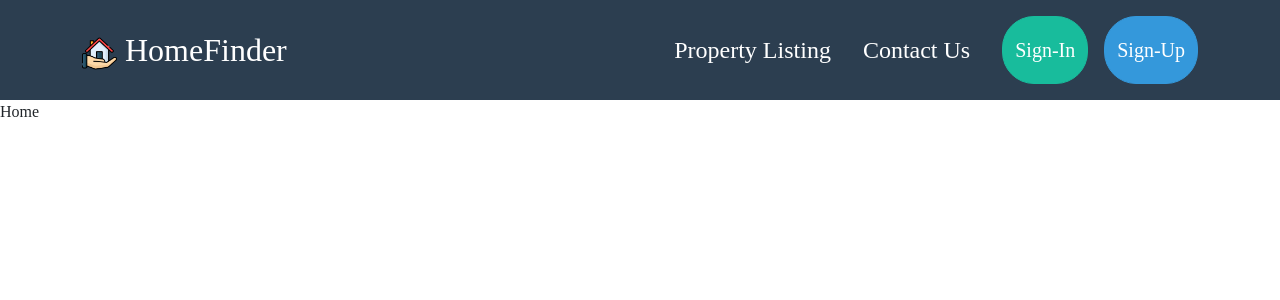
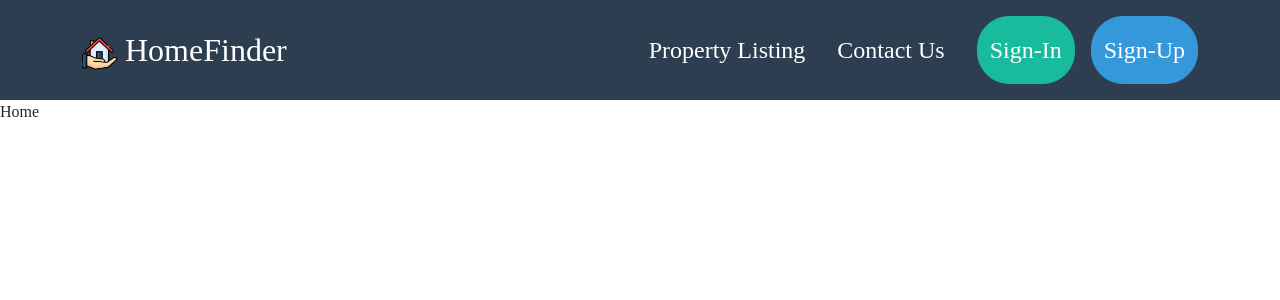
Before and after one commit to GenjiRocks/Group6_RealEstate, a React (Vite) app: page / in a window 1280 px wide. Shown: the top 300 px of the page. Built offline with nearby package versions, Linux system fonts and the light colour scheme; a web font is replaced by a local one.

Commit message:
July13_Header_done

```diff
--- a/src/Components/Header.jsx
+++ b/src/Components/Header.jsx
@@ -46,10 +46,10 @@ function Header() {
                 </NavLink>
               </Nav.Link>
 
-              <Button variant="success" className="fs-5 mx-3 rounded-5">
+              <Button variant="success" className="fs-4 mx-3 rounded-5">
                 Sign-In
               </Button>
-              <Button variant="info" className="fs-5 rounded-5">
+              <Button variant="info" className="fs-4 rounded-5">
                 Sign-Up
               </Button>
             </Nav>
```
